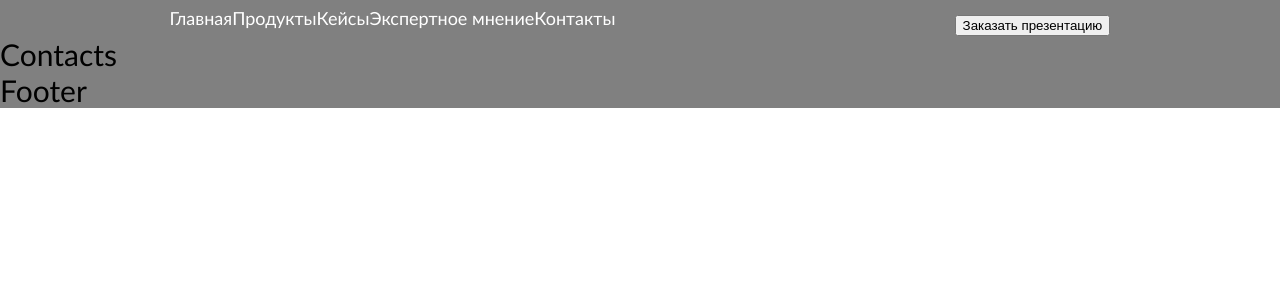
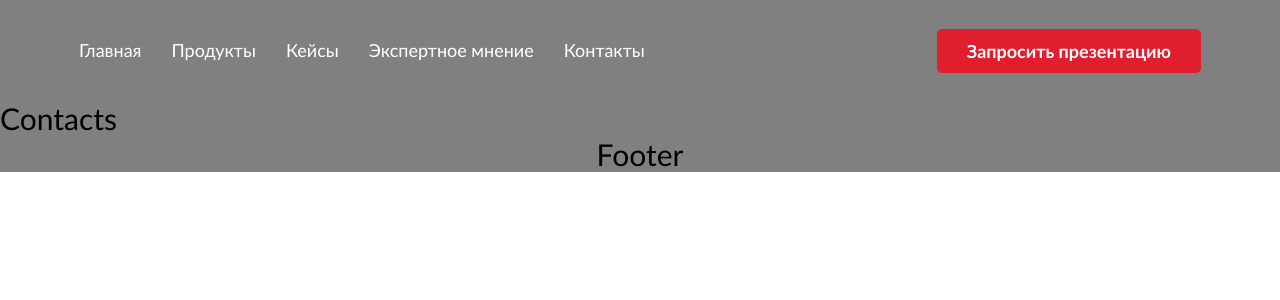
Before and after one commit to u-minerwa/test-job-app, a React (Create React App) app: page /contacts in a window 1280 px wide. Shown: the top 300 px of the page. Built offline with nearby package versions, Linux system fonts and the light colour scheme.

Commit message:
header css

```diff
--- a/src/App.css
+++ b/src/App.css
@@ -7,5 +7,6 @@
 }
 
 .app-wrapper-content {
+  margin-top: -100px;
   height: auto;
 }
--- a/src/components/Cases/Cases.module.css
+++ b/src/components/Cases/Cases.module.css
@@ -0,0 +1,3 @@
+.cases {
+    margin-top: 100px;
+}
--- a/src/components/Contacts/Contacts.module.css
+++ b/src/components/Contacts/Contacts.module.css
@@ -0,0 +1,3 @@
+.contacts {
+    margin-top: 100px;
+}
--- a/src/components/Experts/Experts.module.css
+++ b/src/components/Experts/Experts.module.css
@@ -0,0 +1,3 @@
+.experts {
+    margin-top: 100px;
+}
--- a/src/components/Footer/Footer.module.css
+++ b/src/components/Footer/Footer.module.css
@@ -0,0 +1,4 @@
+.footer {
+    display: flex;
+    justify-content: center;
+}
--- a/src/components/Header/Header.module.css
+++ b/src/components/Header/Header.module.css
@@ -1,7 +1,8 @@
 .header {
+    height: 100px;
+    z-index: 5;
     display: flex;
     flex-direction: row;
     justify-content: space-around;
     align-items: center;
-    text-align: center;
 }
--- a/src/components/Header/NavMenu/NavMenu.module.css
+++ b/src/components/Header/NavMenu/NavMenu.module.css
@@ -1,4 +1,5 @@
 .navigationmenu {
+    width: 700px;
     display: flex;
     flex-direction: row;
     font-size: 18px;
@@ -9,16 +10,15 @@
     text-decoration: none;
 }
 
+.item {
+    margin-right: 30px;
+}
+
 .item a {
     color: white;
     cursor: pointer;
 }
 
-.item a:focus {
-    font-style: italic;
-    color: rgb(75, 6, 139);
+.item a:hover {
+    color: bisque;
 }
-
-.item a:hover {
-    font-style: italic;
-}
--- a/src/components/Header/Prezentation/Prezentation.jsx
+++ b/src/components/Header/Prezentation/Prezentation.jsx
@@ -4,7 +4,7 @@ import classes from './Prezentation.module.css';
 function Prezentation() {
     return (
         <div className={classes.prezentation}>
-            <button type="button">Заказать презентацию</button>
+            <button type="button">Запросить презентацию</button>
         </div>
     )
 }
--- a/src/components/Header/Prezentation/Prezentation.module.css
+++ b/src/components/Header/Prezentation/Prezentation.module.css
@@ -0,0 +1,16 @@
+.prezentation button {
+    font-family: 'Gill Sans', 'Gill Sans MT', Calibri, 'Trebuchet MS', sans-serif;
+    font-weight: 700;
+    font-size: 18px;
+    color: white;
+    line-height: 24px;
+    border: none;
+    background-color: rgba(224, 30, 46, 1);
+    border-radius: 5px;
+    padding: 10px 30px 10px 30px;
+    cursor: pointer;
+}
+
+.prezentation button:hover {
+    background-color: rgb(234, 64, 78);
+}
--- a/src/components/MainPage/DDA/DDA.module.css
+++ b/src/components/MainPage/DDA/DDA.module.css
@@ -1,6 +1,3 @@
-.dda {
-}
-
 .dda img {
     width: 100%;
     background-repeat: no-repeat;
--- a/src/components/Products/Products.module.css
+++ b/src/components/Products/Products.module.css
@@ -0,0 +1,3 @@
+.products {
+    margin-top: 100px;
+}
```
